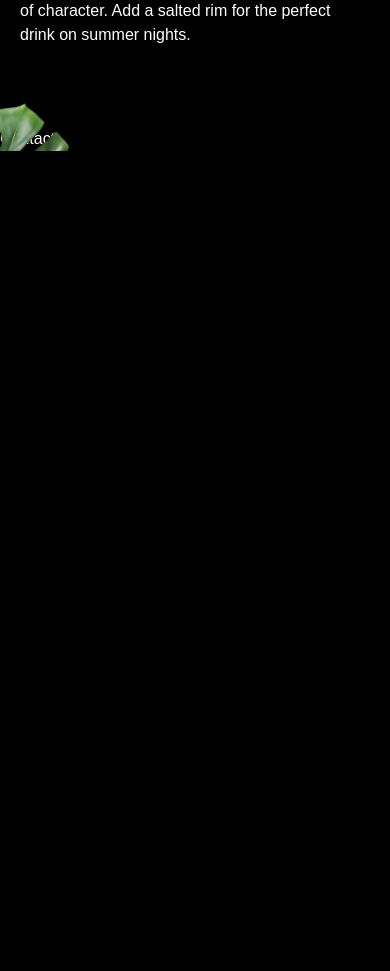
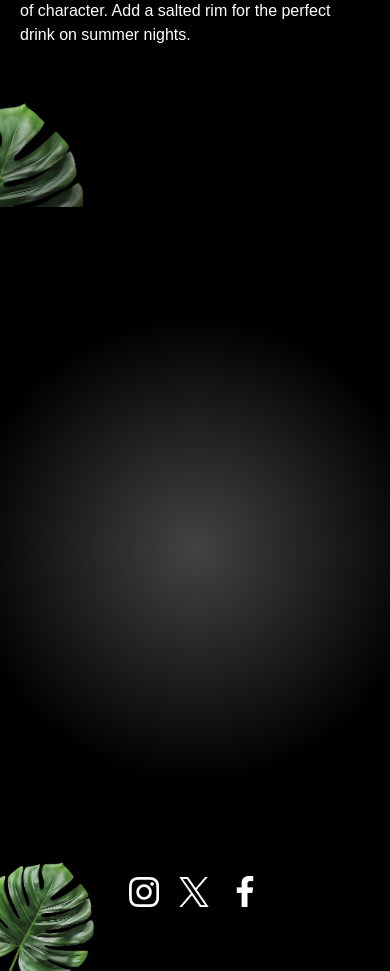
Before and after one commit to akashad123/gsap_cocktails, a React (Vite) app: page / in a window 390 px wide. Shown: the part 7140-8111 px from the top of the page. Before the commit the page ends 7291 px from the top, so only its background shows below. Built offline with nearby package versions, Linux system fonts and the light colour scheme; a web font is replaced by a local one.

Commit message:
Implement the footer section

```diff
--- a/src/components/Art.jsx
+++ b/src/components/Art.jsx
@@ -60,7 +60,7 @@
 
 		<div className="masked-container">
 		 <h2 className="will-fade">Sip-Worthy Perfection</h2>
-		 <div id="masked-content">
+		 <div id="masked-content" className="lg:mt-15">
 			<h3>Made with Craft, Poured with Passion</h3>
 			<p>This isn’t just a drink. It’s a carefully crafted moment made just for you.</p>
 		 </div>
--- a/src/components/Contact.jsx
+++ b/src/components/Contact.jsx
@@ -1,9 +1,82 @@
-import React from 'react'
+import { openingHours, socials } from '../../constants/index.js'
+import { useGSAP } from '@gsap/react'
+import { SplitText} from 'gsap/all';
+import gsap from 'gsap';
 
 const Contact = () => {
-  return (
-    <div>Contact</div>
-  )
+ 	useGSAP(() => {
+		const titleSplit = SplitText.create('#contact h2', { type: 'words' });
+
+		const timeline = gsap.timeline({
+		 scrollTrigger: {
+			trigger: '#contact',
+			start: 'top center',
+		 },
+		 ease: "power1.inOut"
+		})
+
+	 timeline
+		.from(titleSplit.words, {
+		 opacity: 0, yPercent: 100, stagger: 0.02
+	 })
+		.from('#contact h3, #contact p', {
+			opacity: 0, yPercent: 100, stagger: 0.02
+	 })
+		.to('#f-right-leaf', {
+		 y: '-50', duration: 1, ease: 'power1.inOut'
+	 }).to('#f-left-leaf', {
+		 y: '-50', duration: 1, ease: 'power1.inOut'
+	 }, '<')
+	})
+
+ return (
+	<footer id="contact">
+	 <img src="/images/footer-right-leaf.png" alt="leaf-right" id="f-right-leaf" />
+	 <img src="/images/footer-left-leaf.png" alt="leaf-left" id="f-left-leaf" />
+
+	 <div className="content">
+		<h2>Where to Find Us</h2>
+
+		<div>
+		 <h3>Visit Our Bar</h3>
+		 <p>456, Raq Blvd. #404, Los Angeles, CA 90210</p>
+		</div>
+
+		<div>
+		 <h3>Contact Us</h3>
+		 <p>(555) 987-6543</p>
+		 <p>hello@jsmcocktail.com</p>
+		</div>
+
+		<div>
+		 <h3>Open Every Day</h3>
+		 {openingHours.map((time) => (
+			<p key={time.day}>
+			 {time.day} : {time.time}
+			</p>
+		 ))}
+		</div>
+
+		<div>
+		 <h3>Socials</h3>
+
+		 <div className="flex-center gap-5">
+			{socials.map((social) => (
+			 <a
+			 	key={social.name}
+				href={social.url}
+				target="_blank"
+				rel="noopener noreferrer"
+				aria-label={social.name}
+			 >
+				<img src={social.icon} />
+			 </a>
+			))}
+		 </div>
+		</div>
+	 </div>
+	</footer>
+ )
 }
 
 export default Contact
```
